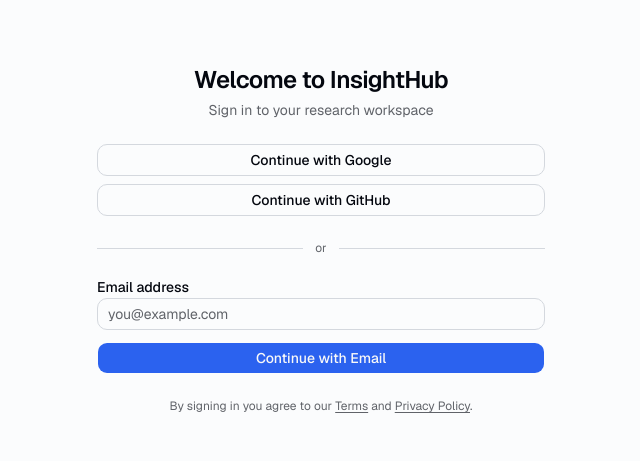
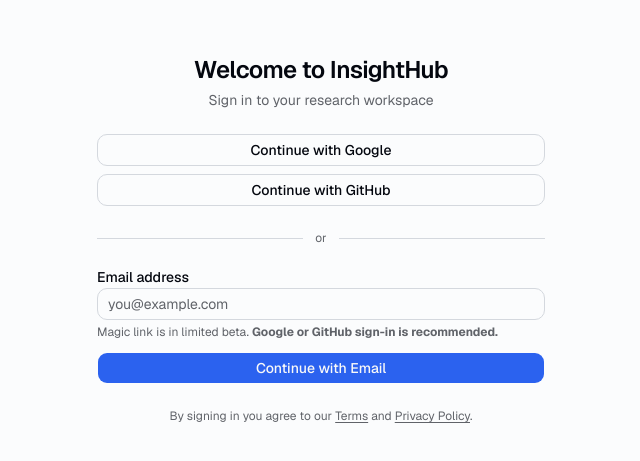
Before and after one commit to mynk-13/insight-hub, a Next.js app: page /auth/signin in a window 1280 px wide. Shown: the part 161-622 px from the top of the page, without its empty margins (319-959 px from the left). Built offline with nearby package versions, Linux system fonts and the light colour scheme; no server answers.

Commit message:
fix: add magic link beta notice on sign-in form

```diff
--- a/src/components/features/auth/sign-in-form.tsx
+++ b/src/components/features/auth/sign-in-form.tsx
@@ -97,6 +97,9 @@
             required
             disabled={!!loading}
           />
+          <p className="text-xs text-muted-foreground">
+            Magic link is in limited beta. <strong>Google or GitHub sign-in is recommended.</strong>
+          </p>
         </div>
         {error && <p className="text-xs text-destructive">{error}</p>}
         <Button type="submit" className="w-full" disabled={!!loading}>
```
